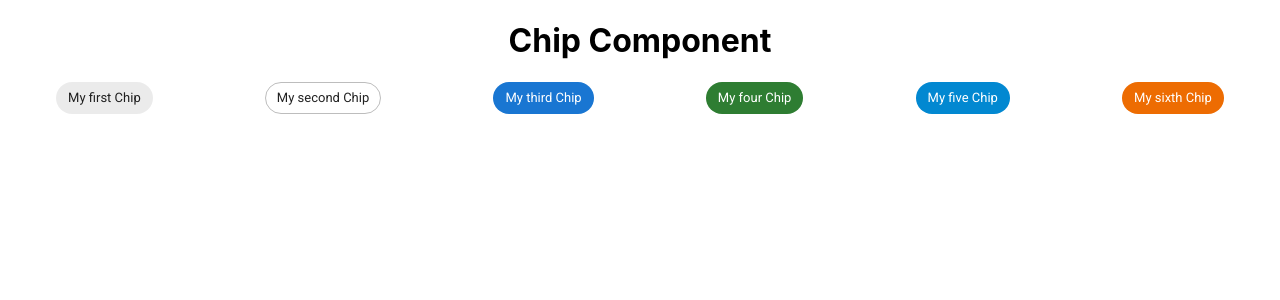
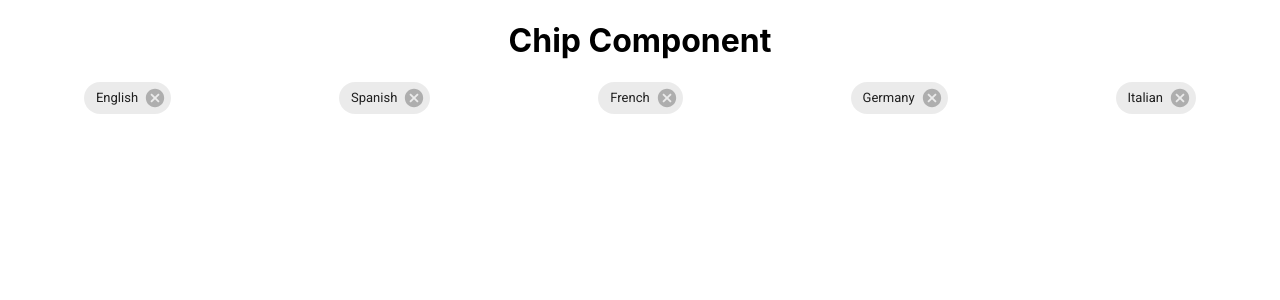
Before and after one commit to dieuvt19/LearnMui, a React (Create React App) app: page /chip-example in a window 1280 px wide. Shown: the top 300 px of the page. Built offline with nearby package versions, Linux system fonts and the light colour scheme.

Commit message:
map chip and onDelete

```diff
--- a/src/pages/chip/chip.jsx
+++ b/src/pages/chip/chip.jsx
@@ -1,18 +1,36 @@
 import { Chip } from "@mui/material";
-import React from "react";
+import React, { useState } from "react";
 import "./chip.css";
 
 function ChipExample() {
+  const [languages, setLanguages] = useState([
+    { id: 1, label: "English" },
+    { id: 2, label: "Spanish" },
+    { id: 3, label: "French" },
+    { id: 4, label: "Germany" },
+    { id: 5, label: "Italian" },
+  ]);
+  console.log(languages);
+
+  const handleDelete = (languageToDelete) => {
+    setLanguages((languages) =>
+      languages.filter((language) => language.id !== languageToDelete.id)
+    );
+  };
+
   return (
     <div>
       <h1>Chip Component</h1>
       <div className="chip-container">
-        <Chip label="My first Chip" />
-        <Chip label="My second Chip" variant="outlined" />
-        <Chip label="My third Chip" color="primary" />
-        <Chip label="My four Chip" color="success" />
-        <Chip label="My five Chip" color="info" />
-        <Chip label="My sixth Chip" color="warning" />
+        {languages.map((language) => (
+          <Chip
+            key={language.id}
+            label={language.label}
+            onDelete={() => {
+              handleDelete(language);
+            }}
+          />
+        ))}
       </div>
     </div>
   );
```
